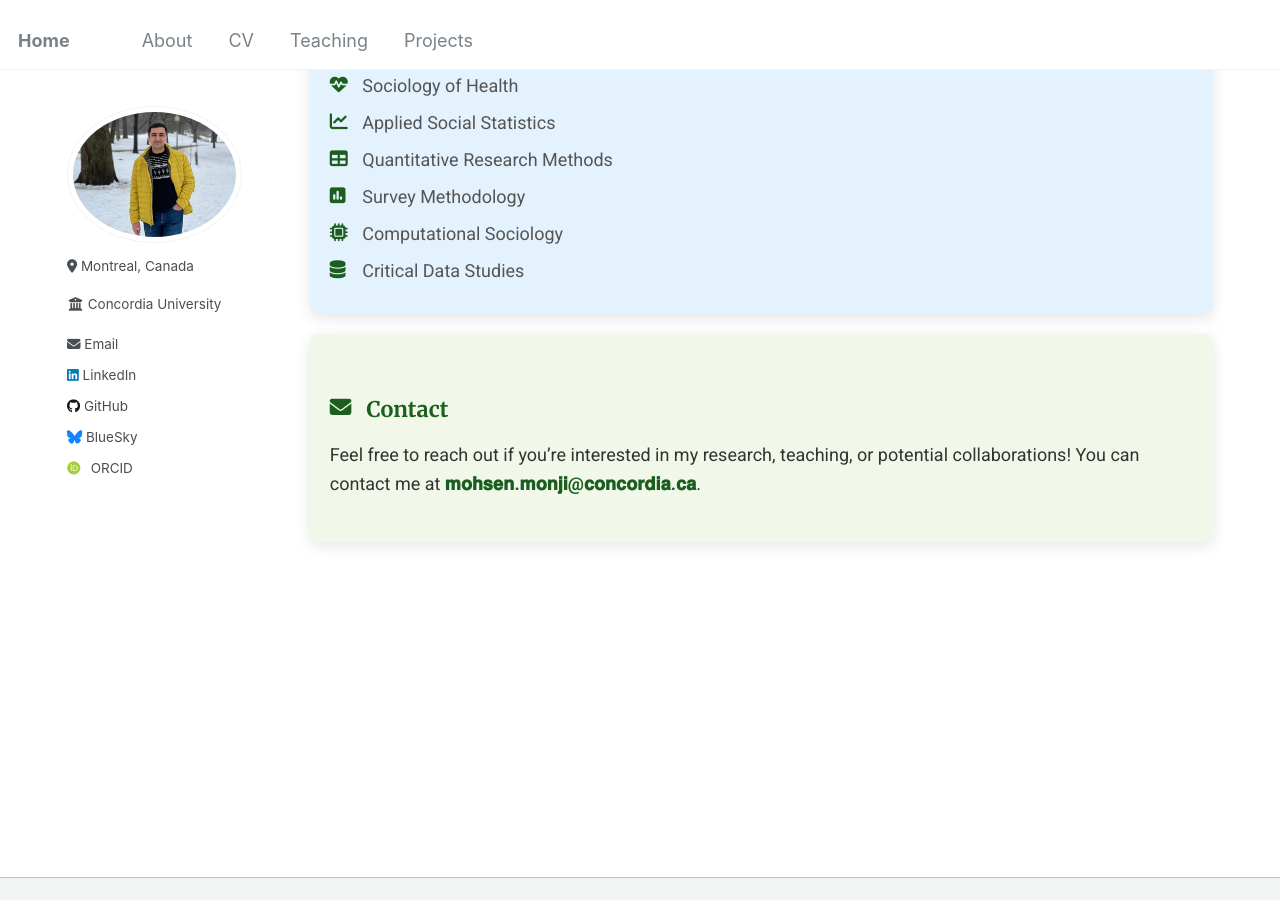
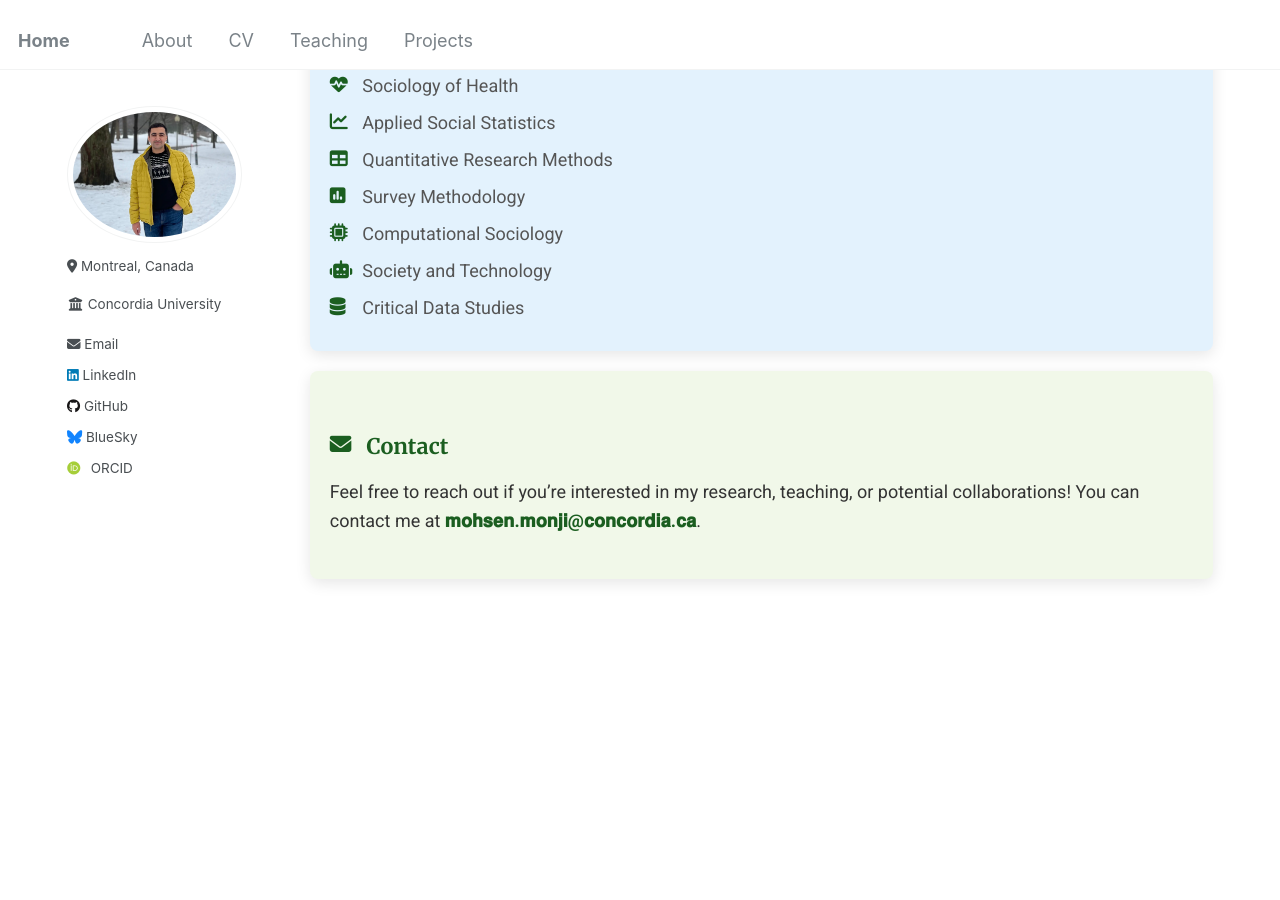
Before and after one commit to Mohsnmonji/mohsnmonji.github.io, a Jekyll site: the page built from about-me.md, in a window 1280 px wide and 900 px high, scrolled down 782 px. Built offline with Jekyll 4.4.1, drawn with Linux system fonts in a browser that asks for light colours; some web fonts are replaced.

Commit message:
Update about-me.md

```diff
--- a/about-me.md
+++ b/about-me.md
@@ -121,6 +121,7 @@ author_profile: true
     <li><i class="fas fa-table icon"></i> Quantitative Research Methods</li>
     <li><i class="fas fa-poll icon"></i> Survey Methodology</li>
     <li><i class="fas fa-microchip icon"></i> Computational Sociology</li>
+    <li><i class="fas fa-robot icon"></i> Society and Technology</li>
     <li><i class="fas fa-database icon"></i> Critical Data Studies</li>
   </ul>
 </div>
```
